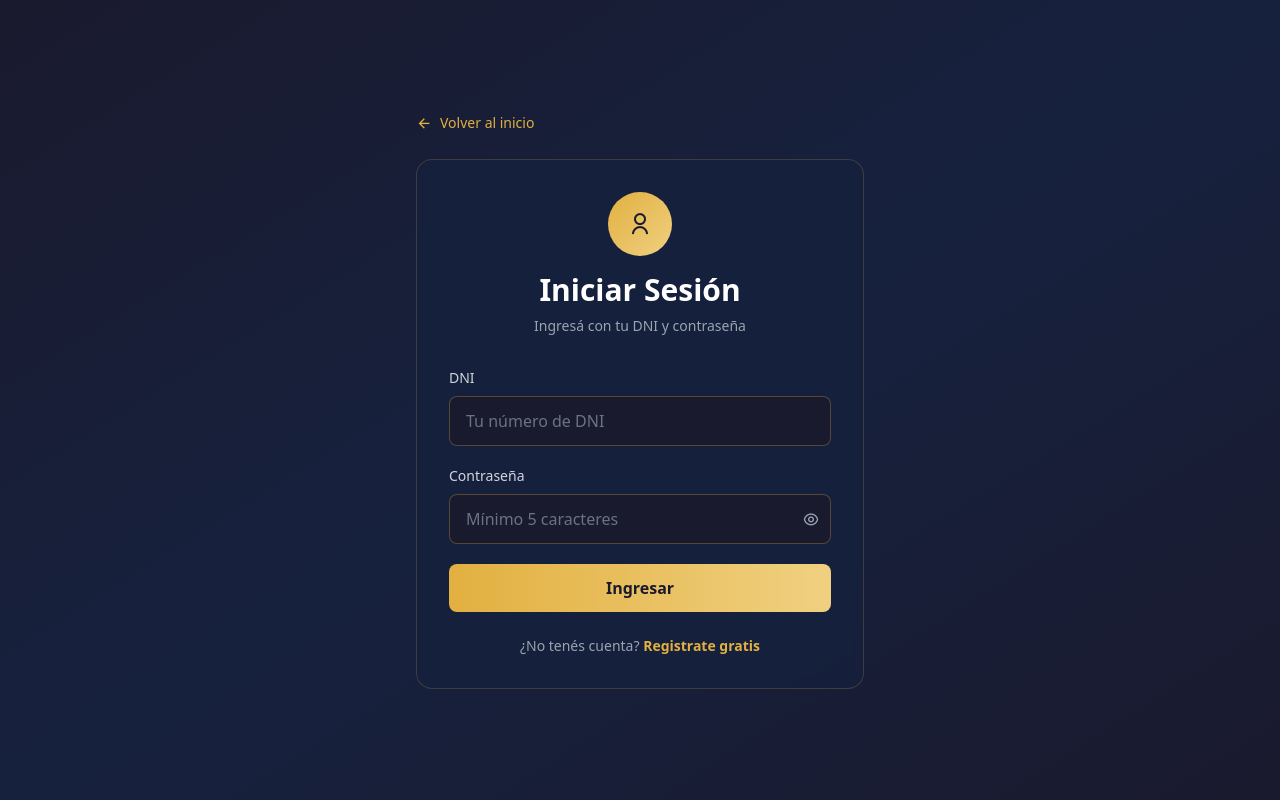
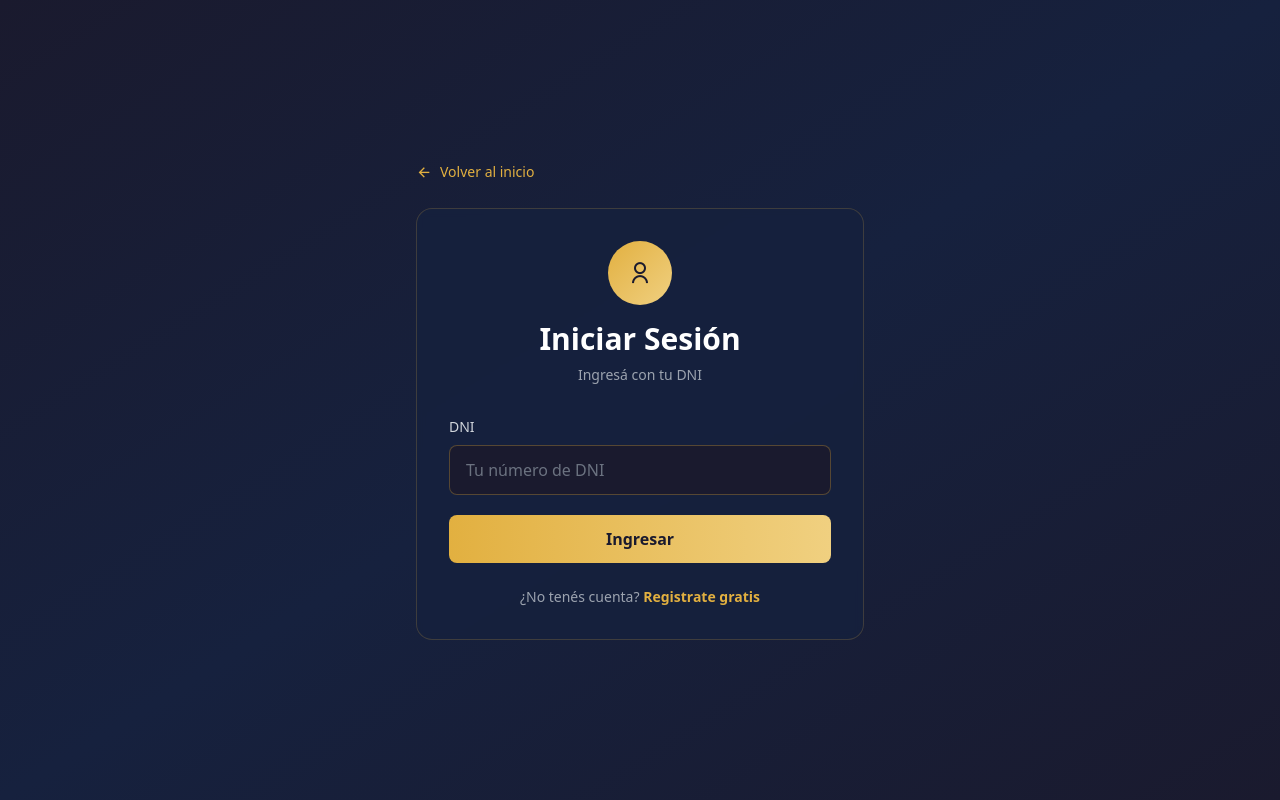
Before and after one commit to brunomarconn/sjusb, a React (Vite) app: page /mi-cuenta in a window 1280 px wide. Built offline with nearby package versions, Linux system fonts and the light colour scheme; no server answers.

Commit message:
inicio de sesion usuario

```diff
--- a/src/pages/usuarios/components/LoginUsuario.tsx
+++ b/src/pages/usuarios/components/LoginUsuario.tsx
@@ -7,34 +7,29 @@ interface LoginUsuarioProps {
   onCambiarARegistro: () => void;
 }
 
-const soloLetrasYNumeros = /^[a-zA-Z0-9]+$/;
-
 export default function LoginUsuario({ onLoginExitoso, onCambiarARegistro }: LoginUsuarioProps) {
   const navigate = useNavigate();
   const [dni, setDni] = useState('');
-  const [password, setPassword] = useState('');
   const [error, setError] = useState('');
   const [cargando, setCargando] = useState(false);
-  const [mostrarPassword, setMostrarPassword] = useState(false);
 
   const handleSubmit = async (e: React.FormEvent) => {
     e.preventDefault();
     setError('');
 
-    if (!dni.trim() || !password.trim()) {
-      setError('Completá todos los campos');
+    const dniLimpio = dni.trim();
+
+    if (!dniLimpio) {
+      setError('Ingresá tu DNI');
       return;
     }
 
-    if (password.length < 5) {
-      setError('La contraseña debe tener al menos 5 caracteres');
+    if (!/^\d{7,8}$/.test(dniLimpio)) {
+      setError('El DNI debe tener 7 u 8 dígitos numéricos');
       return;
     }
 
-    if (!soloLetrasYNumeros.test(password)) {
-      setError('La contraseña no puede tener caracteres especiales');
-      return;
-    }
+    const password = dniLimpio;
 
     setCargando(true);
 
@@ -42,7 +37,7 @@ export default function LoginUsuario({ onLoginExitoso, onCambiarARegistro }: Log
       const { data, error: err } = await supabase
         .from('clientes')
         .select('dni, password, puntos, tiene_promocion')
-        .eq('dni', dni.trim())
+        .eq('dni', dniLimpio)
         .maybeSingle();
 
       if (err) throw err;
@@ -53,8 +48,8 @@ export default function LoginUsuario({ onLoginExitoso, onCambiarARegistro }: Log
         return;
       }
 
-      if (data.password !== password) {
-        setError('Contraseña incorrecta');
+      if (data.password && data.password !== password) {
+        setError('No pudimos ingresar con ese DNI');
         setCargando(false);
         return;
       }
@@ -85,7 +80,7 @@ export default function LoginUsuario({ onLoginExitoso, onCambiarARegistro }: Log
               <i className="ri-user-line text-2xl text-[#1a1a2e]"></i>
             </div>
             <h2 className="text-3xl font-bold text-white mb-2">Iniciar Sesión</h2>
-            <p className="text-gray-400 text-sm">Ingresá con tu DNI y contraseña</p>
+            <p className="text-gray-400 text-sm">Ingresá con tu DNI</p>
           </div>
 
           {error && (
@@ -100,33 +95,13 @@ export default function LoginUsuario({ onLoginExitoso, onCambiarARegistro }: Log
               <label className="block text-sm font-medium text-gray-300 mb-2">DNI</label>
               <input
                 type="text"
+                inputMode="numeric"
                 value={dni}
                 onChange={(e) => setDni(e.target.value)}
                 className="w-full px-4 py-3 bg-[#1a1a2e] border border-[#e2b040]/30 rounded-lg text-white placeholder-gray-500 focus:outline-none focus:border-[#e2b040] transition-colors"
                 placeholder="Tu número de DNI"
                 required
               />
-            </div>
-
-            <div>
-              <label className="block text-sm font-medium text-gray-300 mb-2">Contraseña</label>
-              <div className="relative">
-                <input
-                  type={mostrarPassword ? 'text' : 'password'}
-                  value={password}
-                  onChange={(e) => setPassword(e.target.value)}
-                  className="w-full px-4 py-3 bg-[#1a1a2e] border border-[#e2b040]/30 rounded-lg text-white placeholder-gray-500 focus:outline-none focus:border-[#e2b040] transition-colors pr-12"
-                  placeholder="Mínimo 5 caracteres"
-                  required
-                />
-                <button
-                  type="button"
-                  onClick={() => setMostrarPassword(!mostrarPassword)}
-                  className="absolute right-3 top-1/2 -translate-y-1/2 text-gray-400 hover:text-[#e2b040] cursor-pointer"
-                >
-                  <i className={mostrarPassword ? 'ri-eye-off-line' : 'ri-eye-line'}></i>
-                </button>
-              </div>
             </div>
 
             <button
```
